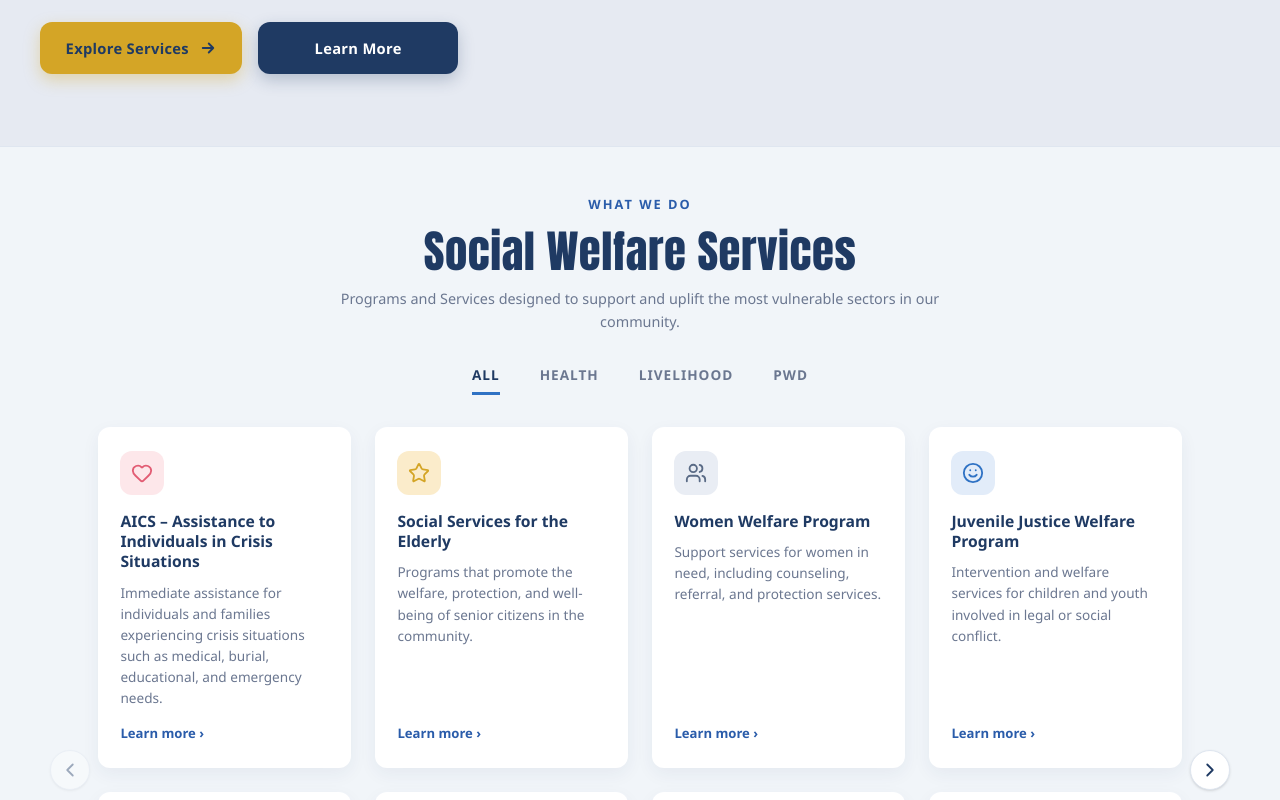
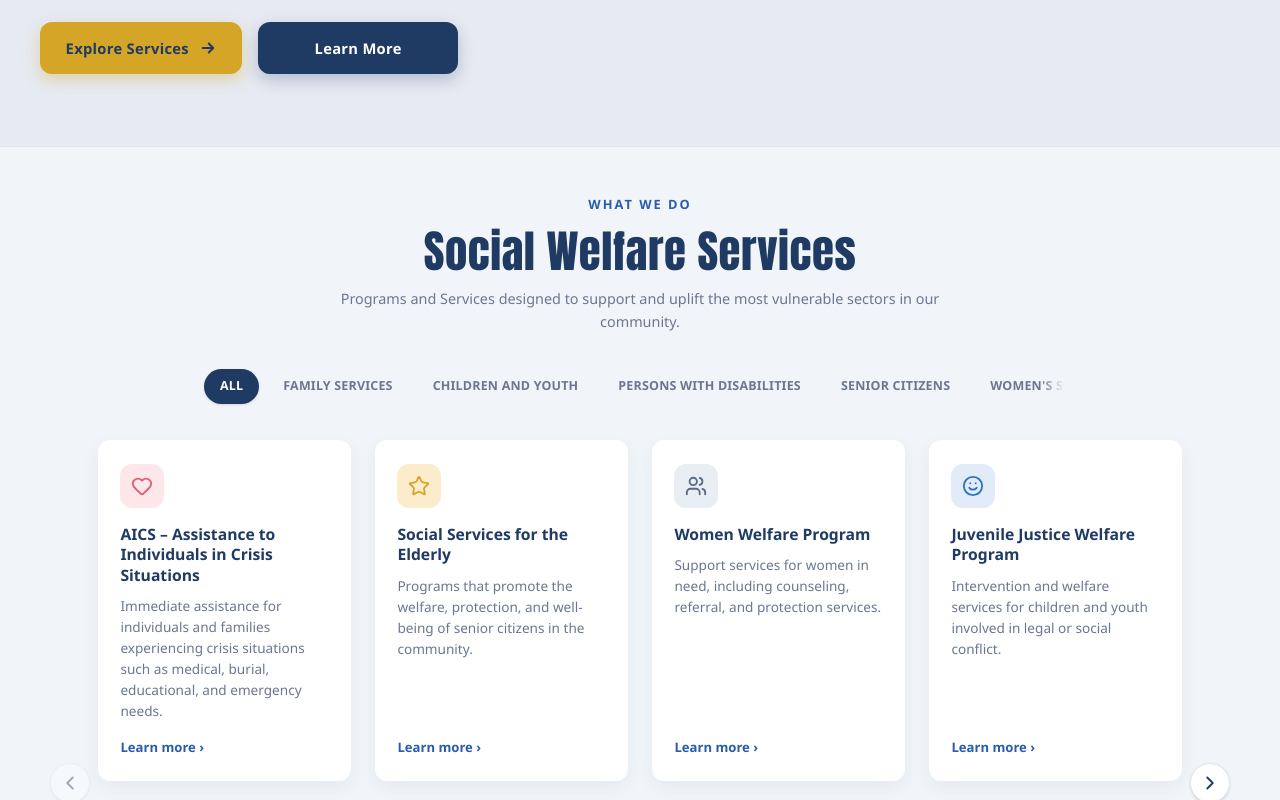
Before and after one commit to zendielou-roman/MSWDO-Initao-AMS, a Vue app in the folder frontend/public-view/: page / in a window 1280 px wide. Shown: the part 919-1719 px from the top of the page. Built offline with nearby package versions, Linux system fonts and the light colour scheme.

Commit message:
gamaysaservicessection

```diff
--- a/frontend/public-view/src/components/ServicesSection.vue
+++ b/frontend/public-view/src/components/ServicesSection.vue
@@ -1,6 +1,6 @@
 <script setup>
 /* ===== SERVICES SECTION LOGIC ===== */
-import { ref, computed, watch } from 'vue'
+import { ref, computed, watch, onMounted, onBeforeUnmount, nextTick } from 'vue'
 import { useI18n } from 'vue-i18n'
 import SectionHeader from '@/components/SectionHeading.vue'
 import { ChevronLeft, ChevronRight } from 'lucide-vue-next'
@@ -12,15 +12,49 @@ const { t } = useI18n()
    `key` is matched against each service's `category`. */
 const filters = computed(() => [
   { key: 'all', label: t('services.filters.all') },
-  { key: 'health', label: t('services.filters.health') },
-  { key: 'livelihood', label: t('services.filters.livelihood') },
-  { key: 'pwd', label: t('services.filters.pwd') },
+  { key: 'family-services', label: t('services.filters.familyServices') },
+  { key: 'children-and-youth', label: t('services.filters.childrenAndYouth') },
+  { key: 'persons-with-disabilities', label: t('services.filters.personsWithDisabilities') },
+  { key: 'senior-citizens', label: t('services.filters.seniorCitizens') },
+  { key: 'womens-services', label: t('services.filters.womensServices') },
+  { key: 'livelihood-assistance', label: t('services.filters.livelihoodAssistance') },
+  { key: 'emergency-assistance', label: t('services.filters.emergencyAssistance') },
+  { key: 'justice-and-rehabilitation', label: t('services.filters.justiceAndRehabilitation') },
 ])
 
 const activeFilter = ref('all')
 const localizedServices = computed(() => getTranslatedServices(t))
 const currentPage = ref(0)
 const servicesPerPage = 8
+const filterTrack = ref(null)
+
+/* ---- scroll-edge tracking for the filter pill row ---- */
+const atFilterStart = ref(true)
+const atFilterEnd = ref(false)
+// whether the pill row actually overflows its container at all;
+// if it doesn't, there's nothing to scroll to, so arrows never show
+const filterOverflows = ref(false)
+// only reveal the arrows while the pointer is over the filter row
+const isFilterHovered = ref(false)
+
+function updateFilterEdges() {
+  const el = filterTrack.value
+  if (!el) return
+  const tolerance = 1
+  filterOverflows.value = el.scrollWidth > el.clientWidth + tolerance
+  atFilterStart.value = el.scrollLeft <= tolerance
+  atFilterEnd.value = el.scrollLeft + el.clientWidth >= el.scrollWidth - tolerance
+}
+
+onMounted(() => {
+  nextTick(updateFilterEdges)
+  // re-check on resize (e.g. rotating a tablet, resizing a window)
+  window.addEventListener('resize', updateFilterEdges)
+})
+
+onBeforeUnmount(() => {
+  window.removeEventListener('resize', updateFilterEdges)
+})
 
 /* Show all cards on "ALL", otherwise only the matching category. */
 const visibleServices = computed(() =>
@@ -40,12 +74,43 @@ watch(visibleServices, () => {
   currentPage.value = 0
 })
 
+// filter labels change with locale, and the row's content width can change
+// with them (e.g. translated text is longer/shorter) — recheck overflow then
+watch(filters, () => {
+  nextTick(updateFilterEdges)
+})
+
 function goPrev() {
   if (currentPage.value > 0) currentPage.value -= 1
 }
 
 function goNext() {
   if (currentPage.value < totalPages.value - 1) currentPage.value += 1
+}
+
+function selectFilter(key, event) {
+  activeFilter.value = key
+  // Keep the chosen pill comfortably in view on the scrollable track.
+  event?.currentTarget?.scrollIntoView({ behavior: 'smooth', inline: 'center', block: 'nearest' })
+  // scrollIntoView is smooth/async, so check edges a bit after it settles
+  setTimeout(updateFilterEdges, 350)
+}
+
+function scrollFilters(direction) {
+  if (!filterTrack.value) return
+  const amount = 200
+  filterTrack.value.scrollBy({ left: direction === 'next' ? amount : -amount, behavior: 'smooth' })
+  setTimeout(updateFilterEdges, 350)
+}
+
+/* Desktop mice only send vertical wheel deltas; redirect that motion
+   into horizontal scroll so the pill row is scrollable without a trackpad. */
+function onFilterWheel(event) {
+  if (!filterTrack.value) return
+  if (Math.abs(event.deltaY) <= Math.abs(event.deltaX)) return
+  event.preventDefault()
+  filterTrack.value.scrollLeft += event.deltaY
+  updateFilterEdges()
 }
 </script>
 
@@ -59,21 +124,55 @@ function goNext() {
       :title="t('services.section.title')"
       :subtitle="t('services.section.subtitle')"
     />
+    <div
+      class="relative my-8 mx-auto flex max-w-[920px] items-center gap-1"
+      @mouseenter="isFilterHovered = true"
+      @mouseleave="isFilterHovered = false"
+    >
+      <button
+        v-if="filterOverflows && !atFilterStart"
+        type="button"
+        class="hidden sm:flex h-8 w-8 shrink-0 items-center justify-center rounded-full border border-[#dfe6f0] bg-white text-[#1f3a63] shadow-sm transition-all duration-200 hover:bg-[#f4f6fa]"
+        :class="isFilterHovered ? 'opacity-100' : 'opacity-0 pointer-events-none'"
+        aria-label="Scroll filters left"
+        @click="scrollFilters('prev')"
+      >
+        <ChevronLeft :size="16" />
+      </button>
 
-    <!-- ===== FILTER TABS ===== -->
-    <div class="flex justify-center gap-6 sm:gap-10 my-8 flex-wrap">
+      <div
+        ref="filterTrack"
+        class="flex min-w-0 flex-1 items-center justify-start gap-2 overflow-x-auto scroll-smooth px-6 py-1 [&::-webkit-scrollbar]:hidden"
+        style="scrollbar-width: none; mask-image: linear-gradient(to right, transparent 0, black 24px, black calc(100% - 24px), transparent 100%); -webkit-mask-image: linear-gradient(to right, transparent 0, black 24px, black calc(100% - 24px), transparent 100%)"
+        @wheel="onFilterWheel"
+        @scroll="updateFilterEdges"
+      >
         <button
           v-for="f in filters"
           :key="f.key"
-        class="bg-none border-0 border-b-[3px] cursor-pointer font-bold text-[0.85rem] tracking-[1px] pb-1.5 transition-colors duration-150 ease-out"
+          type="button"
+          class="shrink-0 whitespace-nowrap rounded-full px-4 py-2 text-[0.78rem] font-semibold tracking-[0.2px] transition-colors duration-150 ease-out"
           :class="
             activeFilter === f.key
-            ? 'text-[#1f3a63] border-b-[#2f72c4]'
-            : 'text-[#6b7790] border-b-transparent hover:text-[#1f3a63]'
+              ? 'bg-[#1f3a63] text-white shadow-sm'
+              : 'bg-transparent text-[#6b7790] hover:bg-white hover:text-[#1f3a63]'
           "
-        @click="activeFilter = f.key"
+          :aria-pressed="activeFilter === f.key"
+          @click="selectFilter(f.key, $event)"
         >
           {{ f.label }}
+        </button>
+      </div>
+
+      <button
+        v-if="filterOverflows && !atFilterEnd"
+        type="button"
+        class="hidden sm:flex h-8 w-8 shrink-0 items-center justify-center rounded-full border border-[#dfe6f0] bg-white text-[#1f3a63] shadow-sm transition-all duration-200 hover:bg-[#f4f6fa]"
+        :class="isFilterHovered ? 'opacity-100' : 'opacity-0 pointer-events-none'"
+        aria-label="Scroll filters right"
+        @click="scrollFilters('next')"
+      >
+        <ChevronRight :size="16" />
       </button>
     </div>
 
--- a/frontend/public-view/src/locales/en.js
+++ b/frontend/public-view/src/locales/en.js
@@ -31,9 +31,14 @@ export default {
   services: {
     filters: {
       all: 'ALL',
-      health: 'HEALTH',
-      livelihood: 'LIVELIHOOD',
-      pwd: 'PWD',
+      familyServices: 'FAMILY SERVICES',
+      childrenAndYouth: 'CHILDREN AND YOUTH',
+      personsWithDisabilities: 'PERSONS WITH DISABILITIES',
+      seniorCitizens: 'SENIOR CITIZENS',
+      womensServices: 'WOMEN\'S SERVICES',
+      livelihoodAssistance: 'LIVELIHOOD ASSISTANCE',
+      emergencyAssistance: 'EMERGENCY ASSISTANCE',
+      justiceAndRehabilitation: 'JUSTICE AND REHABILITATION',
     },
     section: {
       eyebrow: 'WHAT WE DO',
--- a/frontend/public-view/src/locales/fil.js
+++ b/frontend/public-view/src/locales/fil.js
@@ -31,19 +31,24 @@ export default {
   services: {
     filters: {
       all: 'LAHAT',
-      health: 'KALUSUGAN',
-      livelihood: 'KABUHAYAN',
-      pwd: 'PWD',
+      familyServices: 'SERBISYONG PANGPAMILYA',
+      childrenAndYouth: 'SERBISYONG PAGKABATAAN',
+      personsWithDisabilities: 'PARA SA MGA PWD',
+      seniorCitizens: 'PARA SA MGA NAKATATANDA',
+      womensServices: 'PARA SA KABABAIHAN',
+      livelihoodAssistance: 'PANGKABUHAYAN',
+      emergencyAssistance: 'AGARANG TULONG',
+      justiceAndRehabilitation: 'HUSTISYA AT REHABILITASYON',
     },
     section: {
       eyebrow: 'ANG AMING GINAGAWA',
-      title: 'Social Welfare Services',
+      title: 'Mga Serbisyong Panlipunan',
       subtitle: 'Mga programa at serbisyong naglalayong magbigay ng suporta at mapabuti ang kalagayan ng mga pinaka-nangangailangang sektor sa ating komunidad.',
     },
     items: {
       aics: {
         title: 'AICS – Assistance to Individuals in Crisis Situations',
-        desc: 'Agarang tulong para sa mga indibidwal at pamilya na nakararanas ng krisis tulad ng medikal, libing, pang-edukasyon, at emergency na pangangailangan.',
+        desc: 'Agarang tulong para sa mga indibidwal at pamilya na nakakaranas ng krisis tulad ng medikal, libing, pang-edukasyon, at iba pang emergency na pangangailangan.',
         whoCanAvail: ['Mga residente ng Initao na nakakaranas ng agarang krisis', 'Mga mahihirap na indibidwal at pamilya na nangangailangan ng agarang suporta'],
         benefits: ['Pinansyal at materyal na tulong', 'Referral sa iba pang serbisyong suporta', 'Pagsusuri at follow-up batay sa kaso'],
         requirements: ['Pangunahing ID na inilabas ng gobyerno', 'Sertipiko o referral mula sa barangay', 'Mga suportang dokumento batay sa kaso'],
@@ -57,7 +62,7 @@ export default {
         legalBasis: 'DSWD AICS Program Guidelines',
       },
       elderly: {
-        title: 'Mga Serbisyo para sa mga Nakatatanda',
+        title: 'Social Services for the Elderly',
         desc: 'Mga programang nagtataguyod ng kapakanan, proteksyon, at kagalingan ng mga senior citizen sa komunidad.',
         whoCanAvail: ['Mga senior citizen na naninirahan sa Initao', 'Mga nakatatandang nangangailangan ng social assistance o proteksyon'],
         benefits: ['Pag-access sa suporta para sa senior citizen', 'Referral sa mga programang pangkalusugan at pangkagalingan ng lipunan', 'Tulong sa pag-access sa mga benepisyo na nakalaan'],
@@ -71,7 +76,7 @@ export default {
         legalBasis: 'Republic Act No. 9994',
       },
       womenWelfare: {
-        title: 'Programa para sa Kagalingan ng Kababaihan',
+        title: 'Women Welfare Program',
         desc: 'Mga serbisyong suporta para sa mga kababaihan na nangangailangan, kabilang ang counseling, referral, at proteksyon.',
         whoCanAvail: ['Mga kababaihan na nangangailangan ng sosyal na suporta', 'Mga kababaihan at pamilya na apektado ng pang-aabuso o krisis'],
         benefits: ['Pagpapayo at pag-aasikaso sa kaso', 'Referral sa legal at medikal na suporta', 'Proteksyon at tulong sa follow-up'],
@@ -85,7 +90,7 @@ export default {
         legalBasis: 'Republic Act No. 9262',
       },
       juvenileJustice: {
-        title: 'Programa para sa Kagalingan ng Juvenile Justice',
+        title: 'Juvenile Justice Welfare Program',
         desc: 'Mga interbensyon at serbisyong pangkagalingan para sa mga bata at kabataan na kasangkot sa legal o panlipunang salungatan.',
         whoCanAvail: ['Mga bata at kabataan na may salungatan sa batas', 'Mga pamilya at guardian na nangangailangan ng suporta sa kagalingan'],
         benefits: ['Pag-aasikaso sa kaso', 'Referral sa legal at suporta sa rehabilitasyon', 'Koordinasyon sa mga partner na ahensya'],
@@ -99,7 +104,7 @@ export default {
         legalBasis: 'Republic Act No. 9344',
       },
       youthWelfare: {
-        title: 'Programa para sa Kagalingan at Pagpapaunlad ng Kabataan',
+        title: 'Youth Welfare Development Program',
         desc: 'Mga programang nakatuon sa kagalingan, pag-unlad, at empowerment ng kabataan sa komunidad.',
         whoCanAvail: ['Mga kabataang residente ng Initao', 'Mga kabataan na nangangailangan ng gabay o suporta sa pag-unlad'],
         benefits: ['Suporta sa pag-unlad', 'Referral sa mga programang pangkabataan', 'Gabay at tulong sa kagalingan'],
@@ -128,7 +133,7 @@ export default {
         legalBasis: 'DSWD Sustainable Livelihood Program Guidelines',
       },
       pwdServices: {
-        title: 'Mga Serbisyo para sa PWD',
+        title: 'PWD Services',
         desc: 'Mga serbisyo para sa mga may kapansanan kabilang ang pagpaparehistro, tulong, at pag-access sa benepisyo.',
         whoCanAvail: ['Mga residente ng Initao na may kapansanan', 'Mga first-time at renewing PWD applicants'],
         benefits: ['Pagkakaloob ng PWD ID', 'Pag-access sa benepisyo at pribilehiyo', 'Suporta sa transaksiyon at referral'],
@@ -142,7 +147,7 @@ export default {
         legalBasis: 'R.A. 10754',
       },
       childrenDisability: {
-        title: 'Mga Serbisyo para sa Bata na may Kapansanan',
+        title: 'Children with Disability Services',
         desc: 'Mga serbisyong suporta para sa mga bata na may kapansanan at sa kanilang pamilya.',
         whoCanAvail: ['Mga batang may kapansanan', 'Mga magulang at guardian na naghahanap ng suporta'],
         benefits: ['Suporta sa referral', 'Pag-access sa serbisyo na may kinalaman sa kapansanan', 'Gabay sa pamilya at follow-up'],
@@ -156,7 +161,7 @@ export default {
         legalBasis: 'PWD at child welfare laws',
       },
       eccdp: {
-        title: 'ECCDP – Programang Pang-Early Childhood Care and Development',
+        title: 'ECCDP – Early Childhood Care and Development Program',
         desc: 'Mga programang nakatuon sa maagang pangangalaga, pag-unlad, at kagalingan ng mga batang preschool.',
         whoCanAvail: ['Mga magulang at caregiver ng mga batang preschool', 'Mga pamilya na nangangailangan ng suporta sa maagang pag-unlad'],
         benefits: ['Suporta sa pag-unlad', 'Referral sa early childhood services', 'Suporta at edukasyon sa pamilya'],
@@ -170,7 +175,7 @@ export default {
         legalBasis: 'Mga polisiya sa early childhood development',
       },
       familyDevelopment: {
-        title: 'Serbisyo sa Pagpapaunlad ng Pamilya',
+        title: 'Family Development Service',
         desc: 'Mga serbisyong suporta na naglalayong palakasin ang pamilya at mapabuti ang kagalingan ng komunidad.',
         whoCanAvail: ['Mga pamilya na nangangailangan ng suporta', 'Mga magulang at miyembro ng sambahayan na naghahanap ng gabay'],
         benefits: ['Mga session sa pagpapalakas ng pamilya', 'Pagpapayo at gabay', 'Referral sa kaukulang serbisyong suporta'],
@@ -184,7 +189,7 @@ export default {
         legalBasis: 'Mga polisiya sa kagalingan at pag-unlad ng pamilya',
       },
       paroleProbation: {
-        title: 'Programa sa Parole at Probation',
+        title: 'Parole and Probation Program',
         desc: 'Mga serbisyong pangkagalingan at suporta para sa mga kliyente sa ilalim ng parole o probation.',
         whoCanAvail: ['Mga kliyente sa ilalim ng parole o probation', 'Mga pamilya ng mga kliyente na nangangailangan ng suporta'],
         benefits: ['Suporta sa pagmomonitor ng kaso', 'Referral sa mga serbisyong pampamayanan', 'Tulong sa reintegration'],
@@ -198,7 +203,7 @@ export default {
         legalBasis: 'Mga alituntunin sa parole at probation administration',
       },
       preMarriage: {
-        title: 'Pag-orient at Counseling bago ang Kasal',
+        title: 'Pre-marriage Orientation and Counseling',
         desc: 'Mga serbisyong gabay at counseling upang matulungan ang mag-asawa na maghanda para sa kasal at buhay pamilya.',
         whoCanAvail: ['Mga mag-asawang naghahanda para sa kasal', 'Mga indibidwal na naghahanap ng premarital guidance'],
         benefits: ['Pagpapayo bago ang kasal', 'Gabay sa paghahanda sa pamilya', 'Suporta sa pagbuo ng malusog na relasyon'],
@@ -212,7 +217,7 @@ export default {
         legalBasis: 'Mga serbisyo sa counseling sa pamilya at kasal',
       },
       soloParent: {
-        title: 'Programa para sa Kagalingan ng Solo Parent',
+        title: 'Solo-parent Welfare Program',
         desc: 'Mga serbisyong suporta at pribilehiyo para sa mga solo parent upang matulungan silang alagaan ang kanilang mga anak at pamilya.',
         whoCanAvail: ['Mga solo parent na naninirahan sa Initao', 'Mga magulang na nag-aalaga ng anak nang nag-iisa dahil sa sitwasyong panlipunan'],
         benefits: ['Pag-access sa suporta para sa solo parent', 'Referral sa kabuhayan at tulong sa edukasyon', 'Gabay at tulong sa pag-avail ng benepisyo'],
@@ -235,7 +240,7 @@ export default {
       legalBasis: 'Batayang Legal',
       applyInPerson: 'Mag-apply nang Personal',
       getDirections: 'Mga Detalye sa Pakikipag-ugnayan',
-      backToServices: 'Bumalik sa Mga Serbisyo',
+      backToServices: 'Bumalik sa mga Serbisyo',
       notFoundTitle: 'Hindi natagpuan ang serbisyo',
       notFoundDesc: 'Ang serbisyong hinahanap mo ay wala o maaaring inilipat na.',
     },
```
Also changed, not shown: frontend/public-view/src/components/SectionHeading.vue (+9 -2 lines), frontend/public-view/src/components/ServiceDetail.vue (+22 -7 lines). Lines whose indentation alone changed are shown as unchanged.
